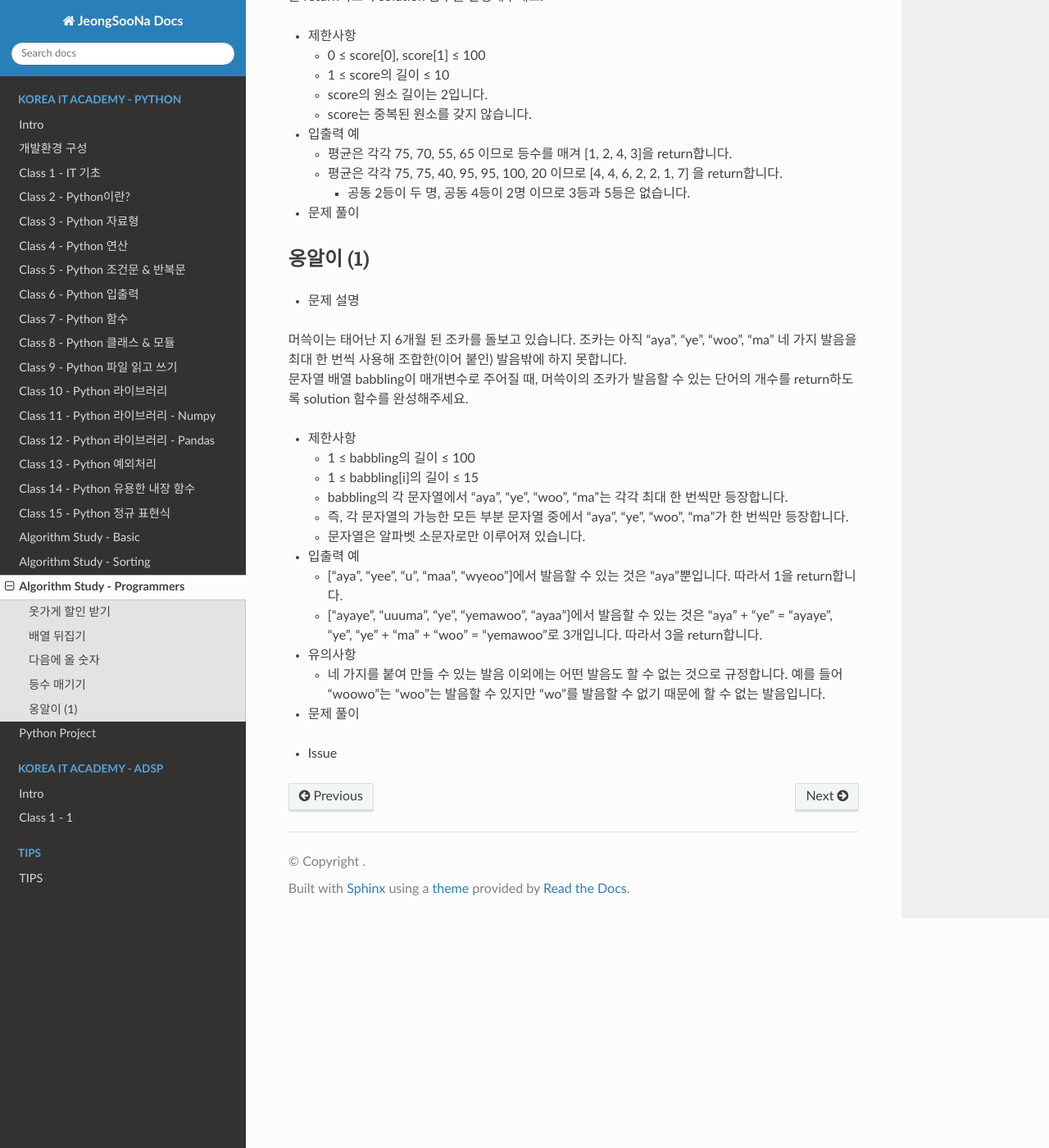
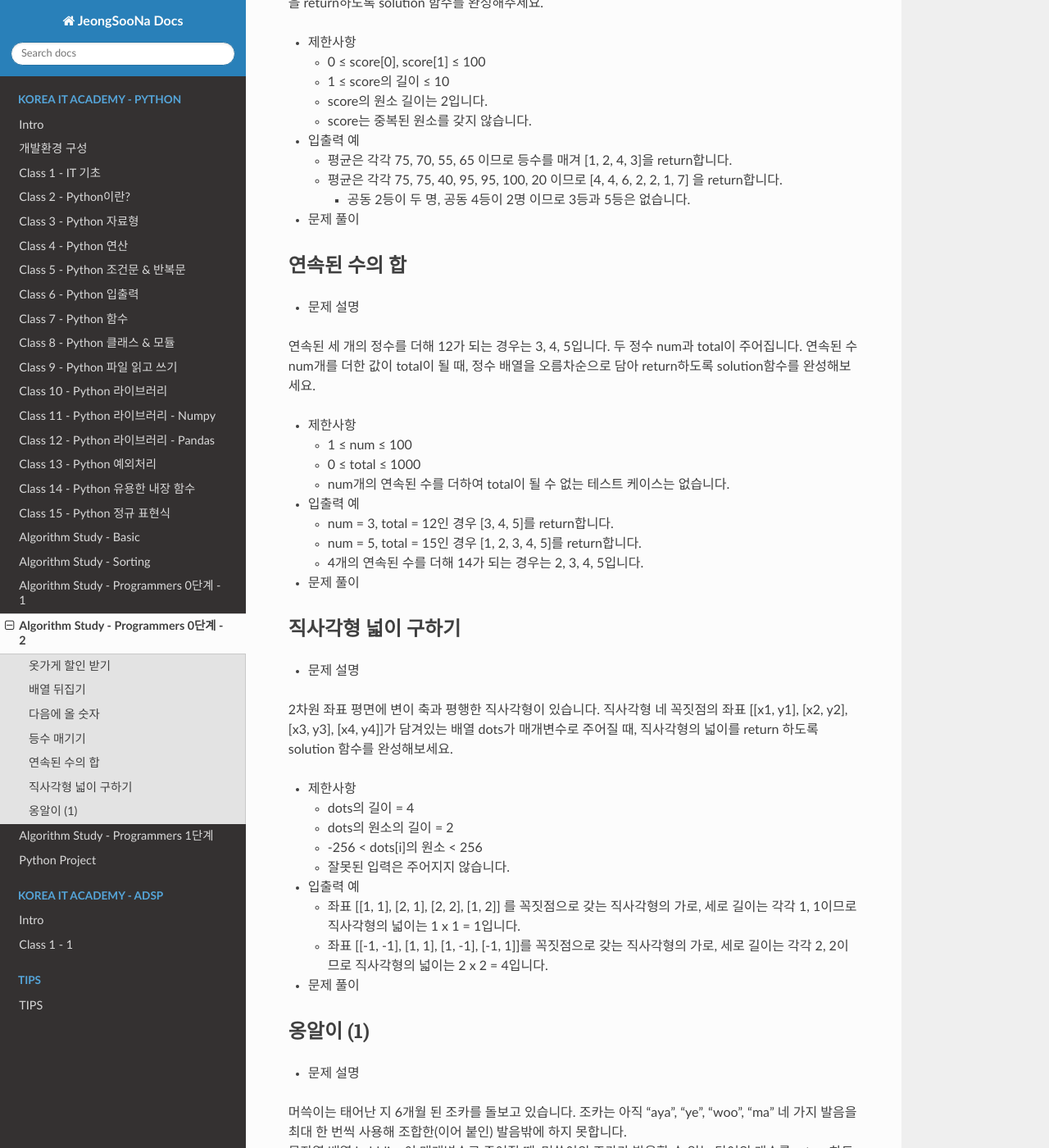
Before and after one commit to JeongSooNa/JeongSooNa-Docs, a Sphinx documentation site: the page built from docs/Korea_IT_Academy-Python/Algorithm_study-Programmers_0-2.md, in a window 1280 px wide and 1400 px high, scrolled down 1612 px. Shown: the whole window at 82% size. Built offline with Sphinx 7.4.7 and the Read the Docs theme 3.1.0, drawn with Linux system fonts in a browser that asks for light colours; some of the changed text lies outside the part shown.

Commit message:
update docs

````diff
--- a/docs/Korea_IT_Academy-Python/Algorithm_study-Programmers.md
+++ b/docs/Korea_IT_Academy-Python/Algorithm_study-Programmers_0-2.md
@@ -1,4 +1,4 @@
-# Algorithm Study - Programmers
+# Algorithm Study - Programmers 0단계 - 2
 
 ### 옷가게 할인 받기
 
@@ -134,6 +134,70 @@ def solution(score):
 ```
 -->
 
+### 연속된 수의 합
+
+- 문제 설명
+
+연속된 세 개의 정수를 더해 12가 되는 경우는 3, 4, 5입니다. 두 정수 num과 total이 주어집니다. 연속된 수 num개를 더한 값이 total이 될 때, 정수 배열을 오름차순으로 담아 return하도록 solution함수를 완성해보세요.
+
+- 제한사항
+    - 1 ≤ num ≤ 100
+    - 0 ≤ total ≤ 1000
+    - num개의 연속된 수를 더하여 total이 될 수 없는 테스트 케이스는 없습니다.
+
+- 입출력 예
+    - num = 3, total = 12인 경우 [3, 4, 5]를 return합니다.
+    - num = 5, total = 15인 경우 [1, 2, 3, 4, 5]를 return합니다.
+    - 4개의 연속된 수를 더해 14가 되는 경우는 2, 3, 4, 5입니다.
+
+- 문제 풀이
+
+<!--
+```py
+def solution(num, total):
+    answer = []
+    sum = 0
+    for i in range(num):
+        sum += i
+    for i in range(num):
+        answer.append((total-sum)/num + i)
+    return answer
+```
+-->
+
+### 직사각형 넓이 구하기
+
+- 문제 설명
+
+2차원 좌표 평면에 변이 축과 평행한 직사각형이 있습니다. 직사각형 네 꼭짓점의 좌표 [[x1, y1], [x2, y2], [x3, y3], [x4, y4]]가 담겨있는 배열 dots가 매개변수로 주어질 때, 직사각형의 넓이를 return 하도록 solution 함수를 완성해보세요.
+
+- 제한사항
+    - dots의 길이 = 4
+    - dots의 원소의 길이 = 2
+    - -256 < dots[i]의 원소 < 256
+    - 잘못된 입력은 주어지지 않습니다.
+
+- 입출력 예
+    - 좌표 [[1, 1], [2, 1], [2, 2], [1, 2]] 를 꼭짓점으로 갖는 직사각형의 가로, 세로 길이는 각각 1, 1이므로 직사각형의 넓이는 1 x 1 = 1입니다.
+    - 좌표 [[-1, -1], [1, 1], [1, -1], [-1, 1]]를 꼭짓점으로 갖는 직사각형의 가로, 세로 길이는 각각 2, 2이므로 직사각형의 넓이는 2 x 2 = 4입니다.
+
+- 문제 풀이
+
+<!--
+```py
+def solution(dots):
+    a1 = ((dots[0][0]-dots[1][0])**2+(dots[0][1]-dots[1][1])**2)**0.5
+    a2 = ((dots[0][0]-dots[2][0])**2+(dots[0][1]-dots[2][1])**2)**0.5
+    a3 = ((dots[0][0]-dots[3][0])**2+(dots[0][1]-dots[3][1])**2)**0.5
+    max = 0
+    for i in [a1,a2,a3]:
+        if max < i:
+            max = i
+    return a1*a2*a3/max
+```
+-->
+
+
 ### 옹알이 (1)
 
 - 문제 설명
````
Also changed, not shown: docs/Korea_IT_Academy-Python/Algorithm_study-Programmers_0-1.md (added, +31 -0 lines), docs/Korea_IT_Academy-Python/Algorithm_study-Programmers_1.md (added, +34 -0 lines), docs/Korea_IT_Academy-Python/Algorithm_study-basic.md (+0 -14 lines), docs/index.md (+3 -1 lines).
